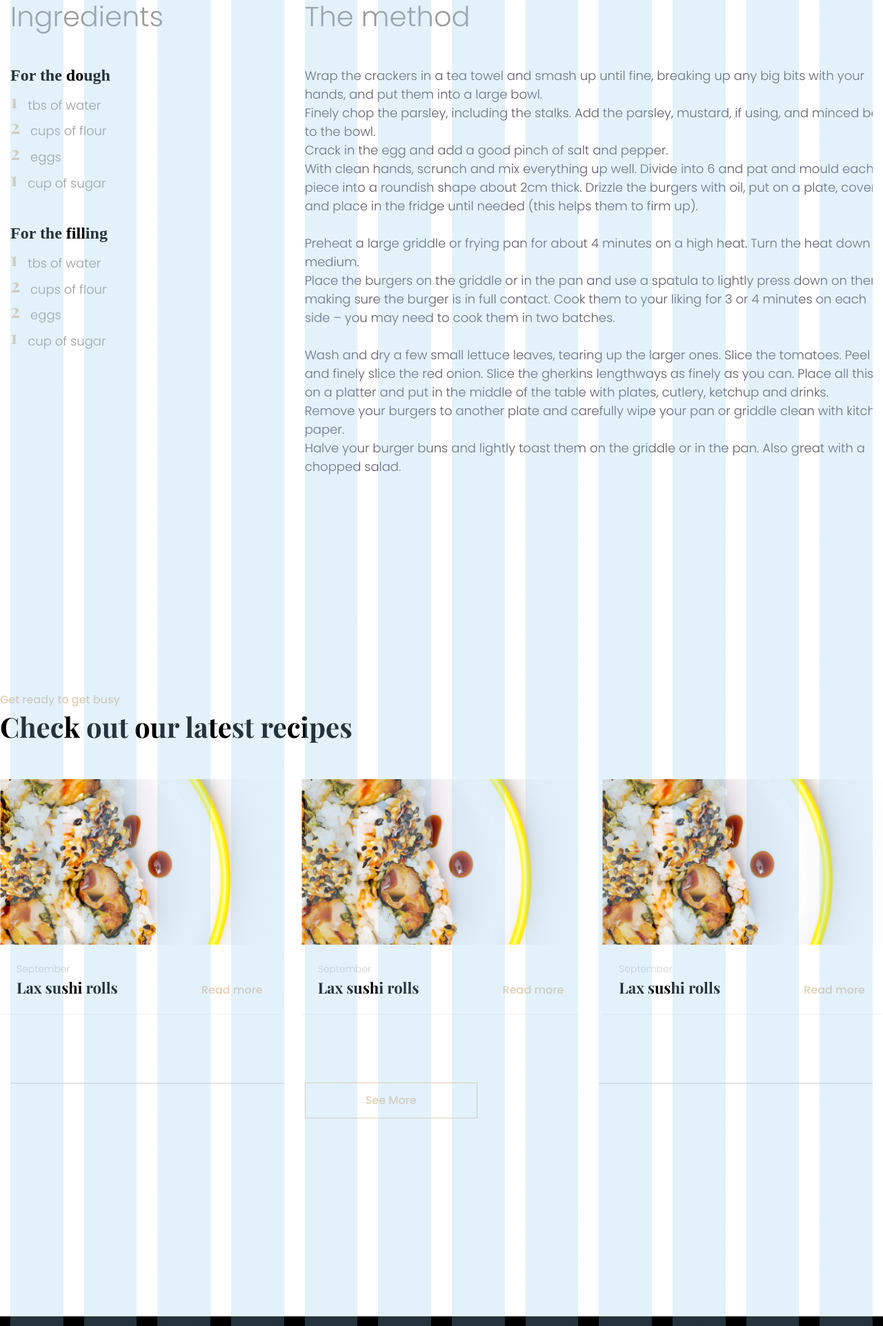
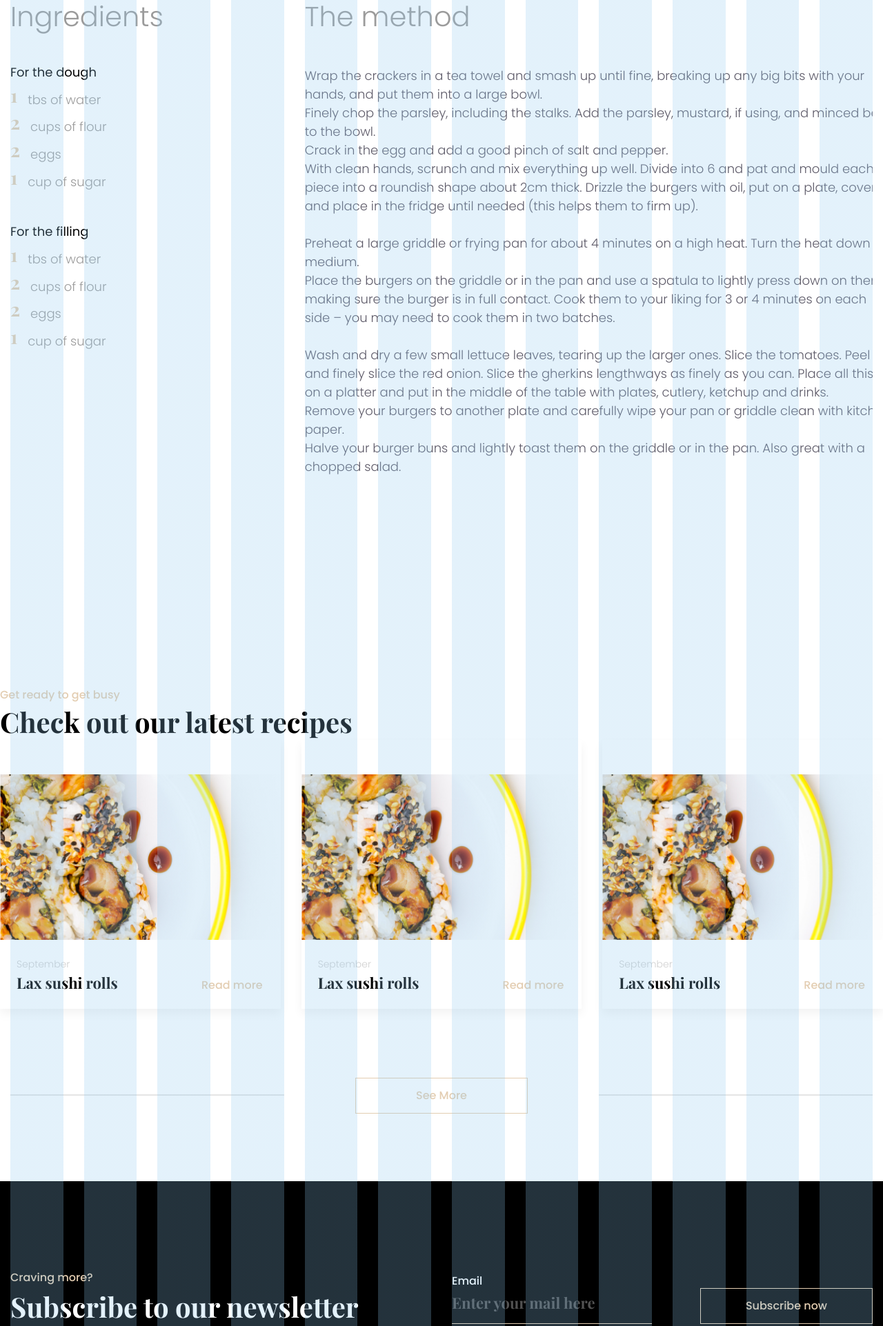
Before and after one commit to AlexanderMani/Hopverkefni1, a website: page pages/recipes/pumpkin_pie.html in a window 1280 px wide. Shown: the part 877-2800 px from the top of the page at 69% size. Drawn offline with nearby package versions, Linux system fonts and the light colour scheme.

Commit message:
Recipe site done (few extra things to fix)
Recipe layout is finished.
Things to fix last:
Number spacing fixed
Check hight on page if we are happy
Árni - help with sizing for mobile.
hr lines need to be hidden when scaled down.

```diff
--- a/pages/recipes/pumpkin_pie.html
+++ b/pages/recipes/pumpkin_pie.html
@@ -91,27 +91,21 @@
   </hero>
 
   <main>
-    <div class="recipe">
+
       <div class="grid">
-
         <div class="row">
           <div class="col col-4 col-s-12 offset-col-s-2">
             <div class="ingredients-text">
-              <h2 class="ingredients-larger">
-                Ingredients</h2>
+              <h2 class="ingredients-larger">Ingredients</h2>
               <div class="content2">
-                <h2>For the dough </h2>
-                <p class="ingredients">
-                   1 tbs of water <br>
-                  <p class="ingredients">
-                   2 cups of flour<br></p>
-                   <p class="ingredients">
-                 2 eggs <br></p>
 
-                 <p class="ingredients">
-                 1 cup of sugar </p><br>
+                <h2 class="ingredients-heading">For the dough </h2>
+                <p class="ingredients">1 tbs of water <br>
+                <p class="ingredients">2 cups of flour<br></p>
+                <p class="ingredients">2 eggs <br></p>
+                <p class="ingredients">1 cup of sugar </p><br>
 
-                <h2>For the filling </h2>
+                <h2 class="ingredients-heading">For the filling </h2>
                 <p class="ingredients"> 1 tbs of water<br></p>
                 <p class="ingredients">2 cups of flour<br></p>
                 <p class="ingredients">2 eggs<br></p>
@@ -126,7 +120,8 @@
               <div class="content">
                 <p> Wrap the crackers in a tea towel and smash up until fine, breaking up any big bits
                   with your hands, and put
-                    them into a large bowl. <br>
+                  them into a large bowl.
+                  <br>
                   Finely chop the parsley, including the stalks. Add the parsley, mustard, if using, and minced beef
                   to
                   the bowl.
@@ -223,27 +218,25 @@
   </section>
 
 
-  <!-- Might need to add a wrapper to center out the button ** wfixing this tomorrow -->
   <main>
-    <div class="main">
       <div class="grid">
         <div class="row">
-          <div class="seemore-button col col-4 col-s-0">
+          <div class=" col col-4 col-s-0">
+            <div class="line-hr">
               <hr />
+            </div>
           </div>
             <div class="seemore-button col col-4 col-s-0">
               <button class="sub-button">
                 <a class="takki" href="">See More</a></button>
             </div>
-          <div class="seemore-button col col-4 col-s-0">
-            <hr class="style-one">
-          </div>
-
+            <div class=" col col-4 col-s-0">
+              <div class="line-hr">
+                <hr />
               </div>
             </div>
         </div>
-
-
+    </div>
   </main>
 
   <footer>
--- a/styles/all-recipes.scss
+++ b/styles/all-recipes.scss
@@ -38,6 +38,7 @@ width: 1290px;
 
     p {
       width: 850px;
+      height:900px
     }
 
   }
@@ -75,13 +76,20 @@ width: 1290px;
 }
 
 
+  .line-hr {
+    display: flex;
+    flex-direction: row;
+    justify-content: space-between;
+    height:50px;
+    align-items: center;
+
+  //need to add visability:hidden when scaled down
+}
 
 
-
-// Takki fyrir neðan grein
-.seemore-button {
+.seemore-button{
   display: flex;
   flex-direction: column;
-  height: 339px;
-  background-color: $white;
+  align-items: center;
+  height:150px;
 }
--- a/styles/cards.scss
+++ b/styles/cards.scss
@@ -23,7 +23,7 @@
   flex-direction: column;
   height: 390px;
   margin-bottom: 20px;
-  box-shadow: 0 2.8px 2.2px rgba(0, 0, 0, 0.034),
+  box-shadow: 0px 7px 14px rgba(0, 0, 0, 0.05);
 }
 
 .video-uppskrift-box {
--- a/styles/global.scss
+++ b/styles/global.scss
@@ -147,6 +147,19 @@ p {
       font-size: $size-16;
       }
 
+    }
+
+    .ingredients-heading {
+      font-family: 'Poppins', sans-serif;
+      font-size: $size-18;
+      font-weight: $thin;
+      line-height: $lheight-18d2;
+      color: $black;
+
+      @media (max-width: $breakpoint500) {
+        font-size: $size-14;
+        line-height: $lheight-0;
+      }
     }
   //horizontal line for See More button
 
```
Also changed, not shown: styles.css. Lines whose indentation alone changed are shown as unchanged.
